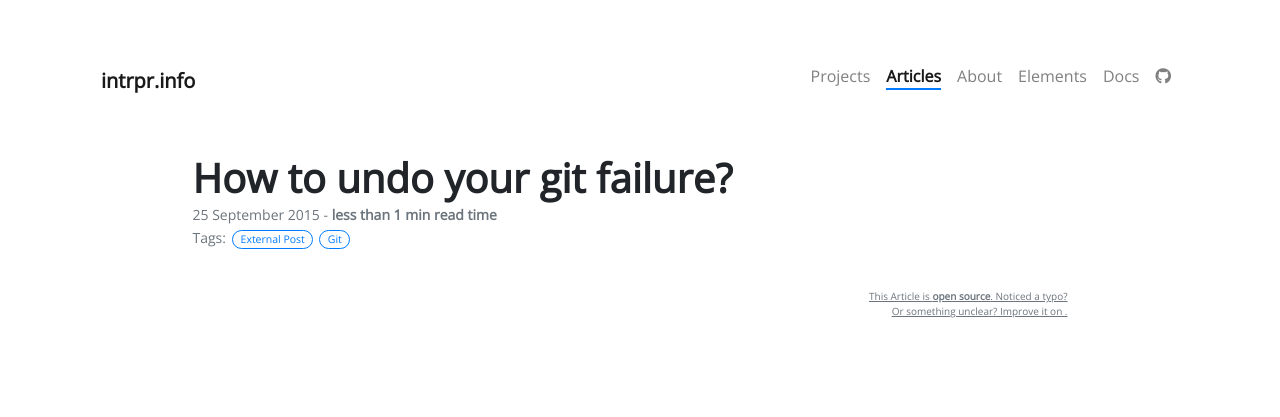
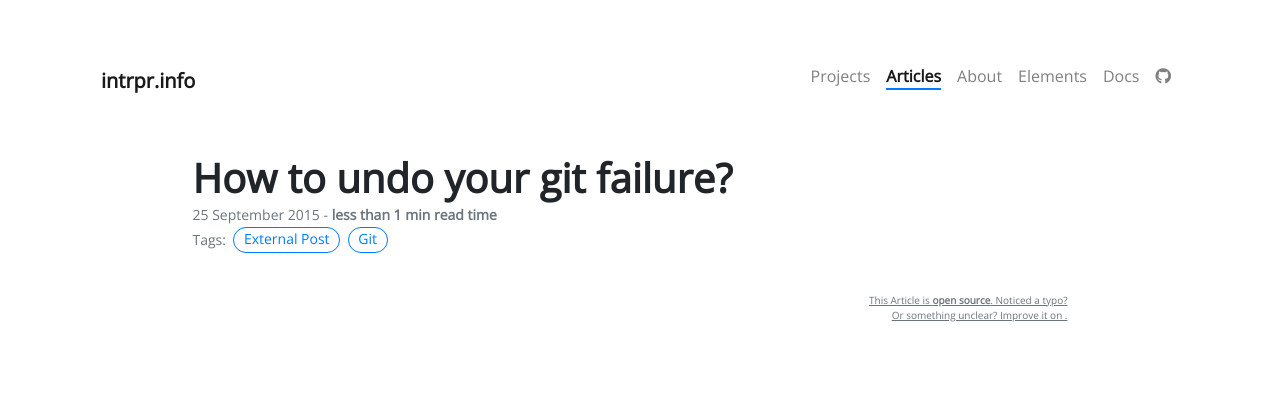
Before and after one commit to intrpr/jekyll-portfol-test, a Jekyll site: the page built from _posts/2015-09-25-how-to-undo-your-git-failure.md, in a window 1280 px wide. Shown: the top 417 px of the page. Built offline with Jekyll 4.4.1, drawn with Linux system fonts in a browser that asks for light colours; nearby versions of some CDN libraries; our own code applies the rules of GitHub Pages for plain Markdown files; comment, search, counter and statistics services are not loaded.

Commit message:
Update _articles.scss

```diff
--- a/_sass/_articles.scss
+++ b/_sass/_articles.scss
@@ -38,7 +38,7 @@
     p, li { font-size: 1rem; line-height: 1.6em; color: $dark; }
 
     .badge {
-        fontqq-size: 100%;
+        font-size: 100%;
         line-height: .9; }
     .badge-pill {
         padding: .4em .7em;
```
